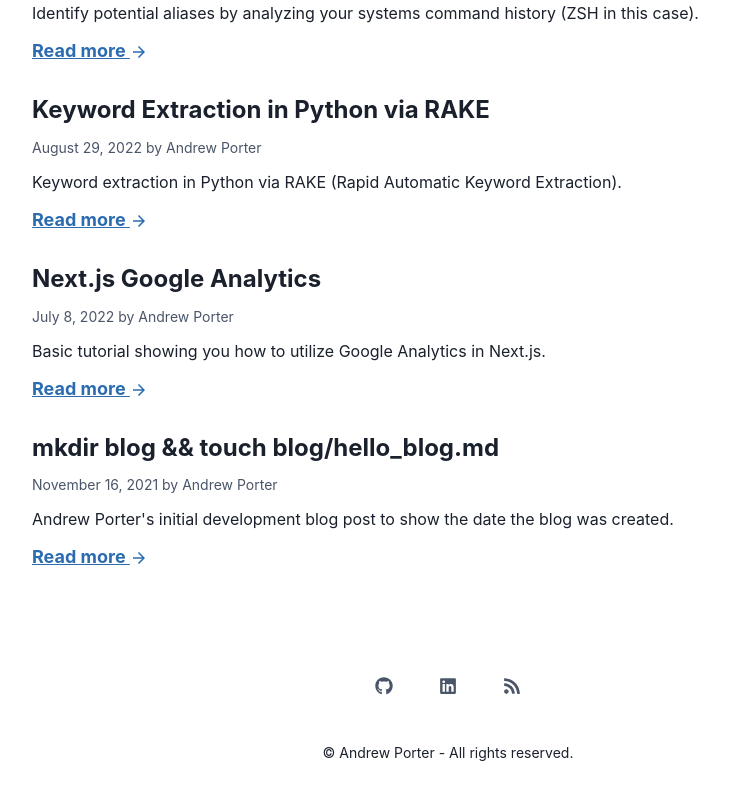
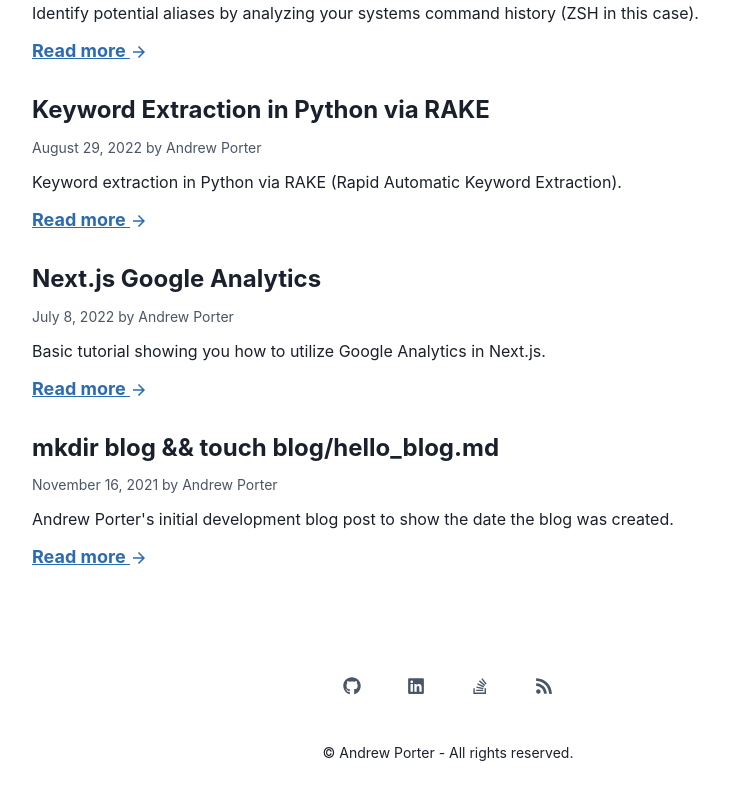
Before and after one commit to AndrewRPorter/website, a Next.js app: page /blog in a window 1280 px wide. Shown: the part 344-1144 px from the top of the page, without its empty margins (192-921 px from the left). Built offline with nearby package versions, Linux system fonts and the light colour scheme.

Commit message:
Add stackoverflow link and padding to blob posts

```diff
--- a/components/navigation/footer.tsx
+++ b/components/navigation/footer.tsx
@@ -4,12 +4,9 @@
   Stack,
   Text,
   useColorModeValue,
-  Button,
-  Link as ChakraLink,
   IconButton
 } from '@chakra-ui/react'
-import Link from 'next/link'
-import { FaGithub, FaLinkedin, FaRss } from 'react-icons/fa'
+import { FaGithub, FaLinkedin, FaRss, FaStackOverflow } from 'react-icons/fa'
 
 export default function Footer() {
   return (
@@ -32,8 +29,11 @@
             background="none"
             icon={<FaGithub />}
             size="lg"
-            color={useColorModeValue("gray.600", "white")}
-            _hover={{ background: 'none', color: useColorModeValue('blue.600', 'blue.200') }}
+            color={useColorModeValue('gray.600', 'white')}
+            _hover={{
+              background: 'none',
+              color: useColorModeValue('blue.600', 'blue.200')
+            }}
           />
           <IconButton
             as="a"
@@ -43,8 +43,25 @@
             background="none"
             icon={<FaLinkedin />}
             size="lg"
-            color={useColorModeValue("gray.600", "white")}
-            _hover={{ background: 'none', color: useColorModeValue('blue.600', 'blue.200') }}
+            color={useColorModeValue('gray.600', 'white')}
+            _hover={{
+              background: 'none',
+              color: useColorModeValue('blue.600', 'blue.200')
+            }}
+          />
+          <IconButton
+            as="a"
+            href="https://stackoverflow.com/users/8168077/aporter1031"
+            aria-label="Stock Overflow"
+            target="_blank"
+            background="none"
+            icon={<FaStackOverflow />}
+            size="lg"
+            color={useColorModeValue('gray.600', 'white')}
+            _hover={{
+              background: 'none',
+              color: useColorModeValue('blue.600', 'blue.200')
+            }}
           />
           <IconButton
             as="a"
@@ -54,8 +71,11 @@
             background="none"
             icon={<FaRss />}
             size="lg"
-            color={useColorModeValue("gray.600", "white")}
-            _hover={{ background: 'none', color: useColorModeValue('blue.600', 'blue.200') }}
+            color={useColorModeValue('gray.600', 'white')}
+            _hover={{
+              background: 'none',
+              color: useColorModeValue('blue.600', 'blue.200')
+            }}
           />
         </Container>
 
--- a/pages/blog/[slug].tsx
+++ b/pages/blog/[slug].tsx
@@ -10,6 +10,7 @@
 import BlogMetaData from '@/components/blog/blog_meta_data'
 import rehypeSlug from 'rehype-slug'
 import { MDXRemoteSerializeResult } from 'next-mdx-remote/dist/types'
+import { Box } from '@chakra-ui/react'
 
 type Props = {
   source: MDXRemoteSerializeResult
@@ -37,7 +38,10 @@
         markdownContent={props.markdownContent}
         pageTitle={props.frontMatter.title}
       />
-      <MDXWrapper {...props.source} />
+
+      <Box pt={6}>
+        <MDXWrapper {...props.source} />
+      </Box>
     </Layout>
   )
 }
```
